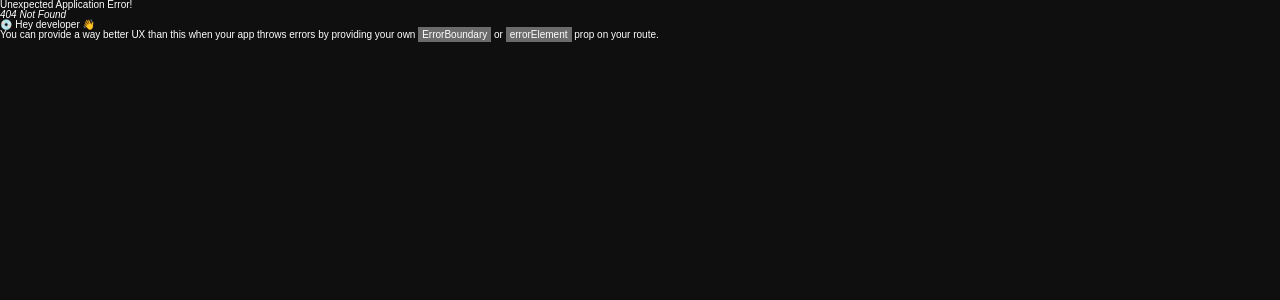
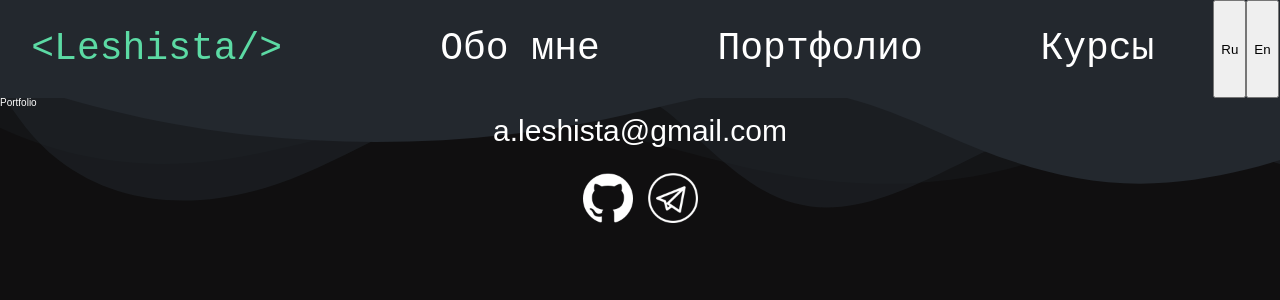
Before and after one commit to Leshista/CV, a React (Vite) app: page /CV/portfolio in a window 1280 px wide. Before the commit this address had no page. Shown: the top 300 px of the page. Built offline with nearby package versions, Linux system fonts and the light colour scheme.

Commit message:
fixed a bug with gh-pages

```diff
--- a/src/App.jsx
+++ b/src/App.jsx
@@ -8,7 +8,7 @@ import Courses from './routes/Courses'
 function App() {
   const router = createBrowserRouter([
     {
-      path: '/', element: <PageWrapper />, children:
+      path: '/CV', element: <PageWrapper />, children:
         [
           {index: true, element: <Experience/>},
           {path: 'portfolio', element: <Portfolio />},
--- a/src/components/Header.jsx
+++ b/src/components/Header.jsx
@@ -14,7 +14,7 @@ const Header = () => {
         <header className={classes.header}>
             <div className={classes.nameTyping}></div>
             <nav className={classes.nav}>
-                <NavLink to='/' className={classes.nav__item}>{ textProvider('aboutMe') }</NavLink>
+                <NavLink to='/CV/' className={classes.nav__item}>{ textProvider('aboutMe') }</NavLink>
                 <NavLink to='portfolio' className={classes.nav__item}>{ textProvider('portfolio') }</NavLink>
                 <NavLink to='courses' className={classes.nav__item}>{ textProvider('courses') }</NavLink>
             </nav>
--- a/vite.config.js
+++ b/vite.config.js
@@ -4,5 +4,5 @@ import react from '@vitejs/plugin-react';
 // https://vitejs.dev/config/
 export default defineConfig({
     plugins: [react()],
-    base: '/',
+    base: '/CV/',
 });
```
